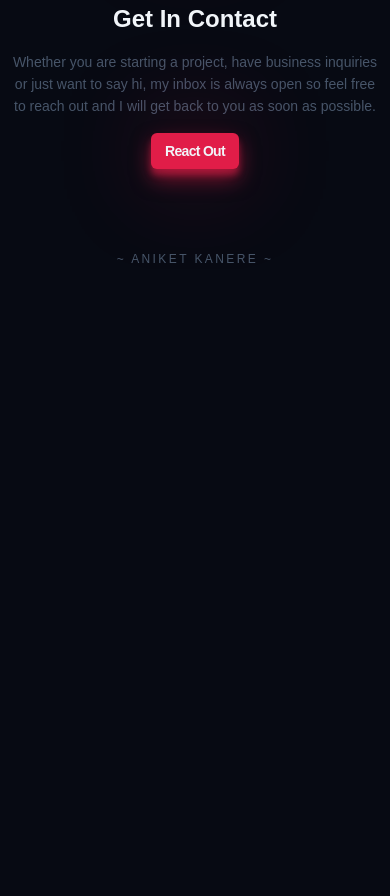
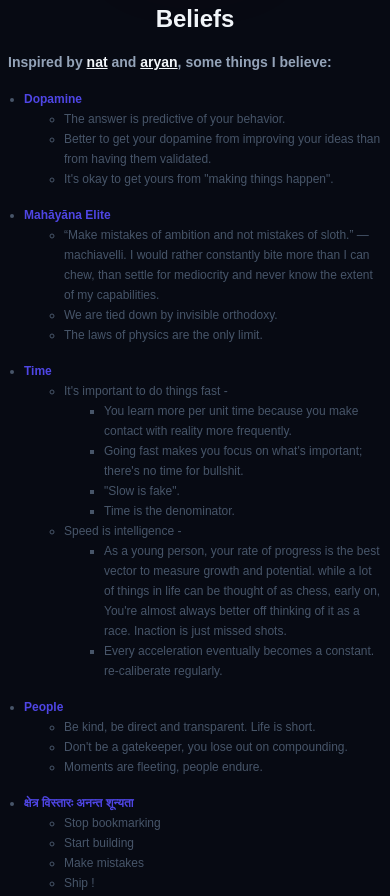
Before and after one commit to anikxt/portfolio, a website built with Vite: page index.html in a window 390 px wide. Shown: the part 4396-5292 px from the top of the page. Before the commit the page ends 4665 px from the top, so only its background shows below. Built offline with nearby package versions, Linux system fonts and the light colour scheme; a web font is replaced by a local one.

Commit message:
feat: Added beliefs section

```diff
--- a/index.html
+++ b/index.html
@@ -12,7 +12,7 @@
       name="keywords"
       content="web design, html, css, js, ts, react, next, redux, tailwind"
     />
-    <link rel="icon" type="image/svg+xml" href="./public/profile_3.jpg" />
+    <link rel="icon" type="image/svg+xml" href="./profile_3.jpg" />
     <title>Aniket Kanere</title>
   </head>
   <body>
@@ -24,6 +24,9 @@
           </li>
           <li>
             <a class="header__link" href="#work">Work</a>
+          </li>
+          <li>
+            <a class="header__link" href="#beliefs">Beliefs</a>
           </li>
           <li>
             <a class="header__link" href="#contact">Contact</a>
@@ -79,6 +82,9 @@
           </li>
           <li>
             <a class="mobile-nav__link" href="#work">Work</a>
+          </li>
+          <li>
+            <a class="mobile-nav__link" href="#beliefs">Beliefs</a>
           </li>
           <li>
             <a class="mobile-nav__link" href="#contact">Contact</a>
@@ -297,6 +303,127 @@
           </div>
         </div>
       </section>
+      <section id="beliefs" class="beliefs container section">
+        <h2 class="beliefs__title">Beliefs</h2>
+        <div class="beliefs__content">
+          <h3 class="beliefs__subtitle">
+            Inspired by
+            <a class="beliefs__anchor" href="https://nat.org/" target="_blank"
+              >nat</a
+            >
+            and
+            <a
+              class="beliefs__anchor"
+              href="https://www.aryxnsharma.com/"
+              target="_blank"
+              >aryan</a
+            >, some things I believe:
+          </h3>
+          <ul class="beliefs__ul">
+            <!-- 1 -->
+            <li class="beliefs__list">
+              <strong>Dopamine</strong>
+              <ul>
+                <li class="beliefs__list">
+                  The answer is predictive of your behavior.
+                </li>
+                <li class="beliefs__list">
+                  Better to get your dopamine from improving your ideas than
+                  from having them validated.
+                </li>
+                <li class="beliefs__list">
+                  It's okay to get yours from "making things happen".
+                </li>
+              </ul>
+            </li>
+
+            <!-- 2 -->
+            <li class="beliefs__list">
+              <strong>Mahāyāna Elite</strong>
+              <ul>
+                <li class="beliefs__list">
+                  “Make mistakes of ambition and not mistakes of sloth.” —
+                  machiavelli. I would rather constantly bite more than I can
+                  chew, than settle for mediocrity and never know the extent of
+                  my capabilities.
+                </li>
+                <li class="beliefs__list">
+                  We are tied down by invisible orthodoxy.
+                </li>
+                <li class="beliefs__list">
+                  The laws of physics are the only limit.
+                </li>
+              </ul>
+            </li>
+
+            <!-- 3 -->
+            <li class="beliefs__list">
+              <strong>Time</strong>
+              <ul>
+                <li class="beliefs__list">
+                  It's important to do things fast -
+                  <ul>
+                    <li class="beliefs__list">
+                      You learn more per unit time because you make contact with
+                      reality more frequently.
+                    </li>
+                    <li class="beliefs__list">
+                      Going fast makes you focus on what's important; there's no
+                      time for bullshit.
+                    </li>
+                    <li class="beliefs__list">"Slow is fake".</li>
+                    <li class="beliefs__list">Time is the denominator.</li>
+                  </ul>
+                </li>
+
+                <li class="beliefs__list">
+                  Speed is intelligence -
+                  <ul>
+                    <li class="beliefs__list">
+                      As a young person, your rate of progress is the best
+                      vector to measure growth and potential. while a lot of
+                      things in life can be thought of as chess, early on,
+                      You're almost always better off thinking of it as a race.
+                      Inaction is just missed shots.
+                    </li>
+                    <li class="beliefs__list">
+                      Every acceleration eventually becomes a constant.
+                      re-caliberate regularly.
+                    </li>
+                  </ul>
+                </li>
+              </ul>
+            </li>
+
+            <!-- 4 -->
+            <li class="beliefs__list">
+              <strong>People</strong>
+              <ul>
+                <li class="beliefs__list">
+                  Be kind, be direct and transparent. Life is short.
+                </li>
+                <li class="beliefs__list">
+                  Don't be a gatekeeper, you lose out on compounding.
+                </li>
+                <li class="beliefs__list">
+                  Moments are fleeting, people endure.
+                </li>
+              </ul>
+            </li>
+
+            <!-- 5 -->
+            <li class="beliefs__list">
+              <strong>क्षेत्र विस्तारः अनन्त शून्यता</strong>
+              <ul>
+                <li class="beliefs__list">Stop bookmarking</li>
+                <li class="beliefs__list">Start building</li>
+                <li class="beliefs__list">Make mistakes</li>
+                <li class="beliefs__list">Ship !</li>
+              </ul>
+            </li>
+          </ul>
+        </div>
+      </section>
       <section id="contact" class="contact container section">
         <h2 class="contact__title">Get In Contact</h2>
         <p class="contact__description">
--- a/src/main.js
+++ b/src/main.js
@@ -4,6 +4,7 @@ import '../styles/components/header.css';
 import '../styles/components/hero.css';
 import '../styles/components/about.css';
 import '../styles/components/work.css';
+import '../styles/components/beliefs.css';
 import '../styles/components/contact.css';
 import '../styles/components/footer.css';
 import '../styles/components/mobile-nav.css';
--- /dev/null
+++ b/styles/components/beliefs.css
@@ -0,0 +1,112 @@
+.beliefs {
+  display: flex;
+  flex-direction: column;
+  gap: 1rem;
+  align-items: center;
+}
+
+.beliefs__content {
+  display: flex;
+  flex-direction: column;
+  gap: 1rem;
+}
+
+/* .beliefs__content:not(:first-child) {
+  gap: 1rem;
+} */
+
+.beliefs__title {
+  font-size: var(--size-2xl);
+  color: var(--clr-light);
+}
+
+.beliefs__subtitle {
+  font-size: var(--size-sm);
+  color: var(--clr-slate400);
+  align-self: self-start;
+}
+
+.beliefs__ul {
+  display: flex;
+  flex-direction: column;
+  gap: 1em;
+  padding-left: 1em;
+  flex: 1;
+  align-items: flex-start;
+}
+
+.beliefs__list {
+  font-size: var(--size-xs);
+  color: var(--clr-slate600);
+  max-width: 75ch;
+}
+
+.beliefs__anchor {
+  color: var(--clr-light);
+}
+
+/* xs */
+@media (min-width: 475px) {
+  .beliefs {
+    gap: 1.5rem;
+  }
+
+  .beliefs__content {
+    gap: 1.5rem;
+  }
+
+  .beliefs__title {
+    font-size: var(--size-3xl);
+  }
+
+  .beliefs__subtitle {
+    font-size: var(--size-base);
+  }
+
+  .beliefs__list {
+    font-size: var(--size-base);
+  }
+}
+
+/* sm */
+/* @media (min-width: 640px) {} */
+
+/* md */
+/* @media (min-width: 768px) {} */
+
+/* lg */
+@media (min-width: 1024px) {
+  .beliefs__title {
+    font-size: var(--size-4xl);
+  }
+
+  .beliefs__subtitle {
+    font-size: var(--size-lg);
+  }
+
+  .beliefs__list {
+    font-size: var(--size-lg);
+  }
+}
+
+/* xl */
+@media (min-width: 1280px) {
+  .beliefs {
+    gap: 2rem;
+  }
+
+  .beliefs__title {
+    font-size: var(--size-5xl);
+  }
+
+  .beliefs__subtitle {
+    font-size: var(--size-xl);
+  }
+
+  .beliefs__list {
+    font-size: var(--size-xl);
+  }
+}
+
+/* 2xl */
+/* @media (min-width: 1536px) {} */
```
